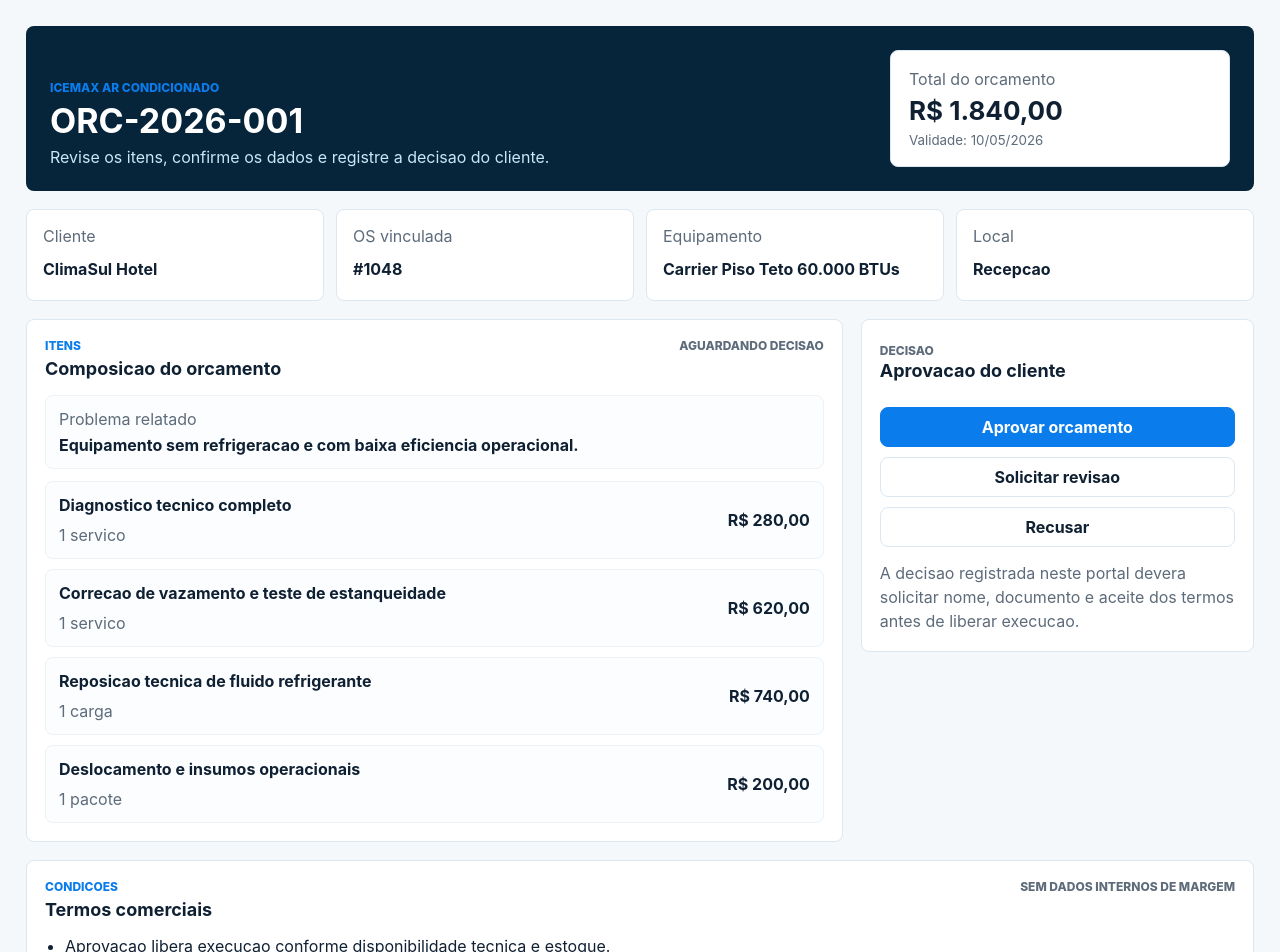
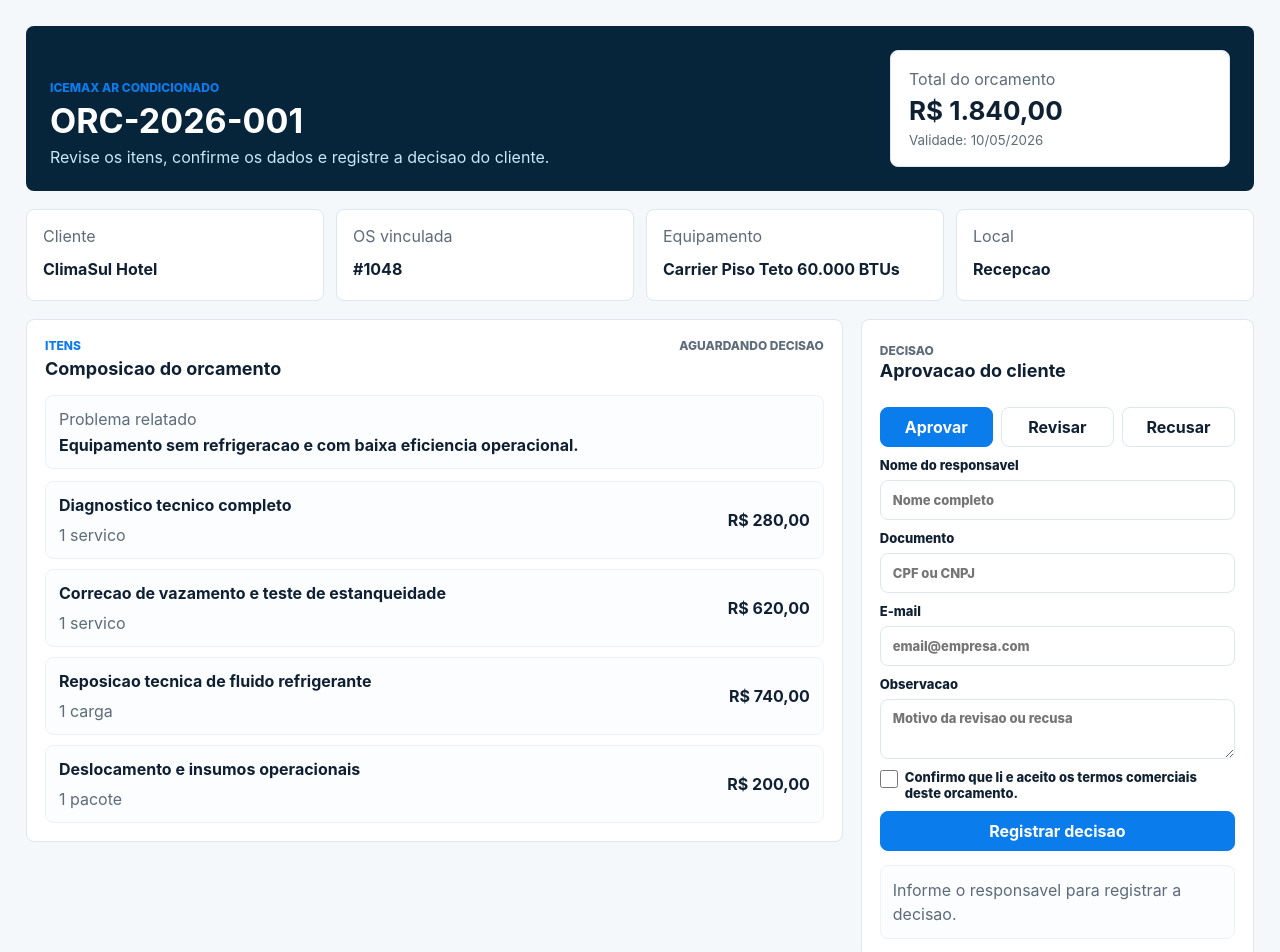
Before and after one commit to fael230982-ui/icemax, a Next.js app in the folder apps/web/: page /orcamentos/1 in a window 1280 px wide. Shown: the top 952 px of the page. Built offline with nearby package versions, Linux system fonts and the light colour scheme; no server answers.

Commit message:
feat: add interactive quote decision portal

```diff
--- /dev/null
+++ b/apps/web/app/orcamentos/[token]/QuoteDecisionForm.tsx
@@ -0,0 +1,110 @@
+"use client";
+
+import { useState } from "react";
+import { icemaxApi } from "../../../lib/api";
+
+type Decision = "approved" | "revision_requested" | "rejected";
+
+type QuoteDecisionFormProps = {
+  token: string;
+};
+
+const decisions: Array<{ value: Decision; label: string }> = [
+  { value: "approved", label: "Aprovar" },
+  { value: "revision_requested", label: "Revisar" },
+  { value: "rejected", label: "Recusar" },
+];
+
+export function QuoteDecisionForm({ token }: QuoteDecisionFormProps) {
+  const [decision, setDecision] = useState<Decision>("approved");
+  const [customerName, setCustomerName] = useState("");
+  const [customerDocument, setCustomerDocument] = useState("");
+  const [customerEmail, setCustomerEmail] = useState("");
+  const [reason, setReason] = useState("");
+  const [acceptedTerms, setAcceptedTerms] = useState(false);
+  const [status, setStatus] = useState<"idle" | "loading" | "success" | "error">("idle");
+  const [message, setMessage] = useState("Informe o responsavel para registrar a decisao.");
+
+  async function submitDecision() {
+    if (!customerName.trim()) {
+      setStatus("error");
+      setMessage("Informe o nome do responsavel pela decisao.");
+      return;
+    }
+
+    if (decision === "approved" && !acceptedTerms) {
+      setStatus("error");
+      setMessage("Para aprovar, confirme o aceite dos termos comerciais.");
+      return;
+    }
+
+    setStatus("loading");
+    setMessage("Registrando decisao...");
+
+    try {
+      await icemaxApi.publicQuoteDecision(token, {
+        decision,
+        customerName,
+        customerDocument: customerDocument || undefined,
+        customerEmail: customerEmail || undefined,
+        acceptedTerms,
+        reason: reason || undefined,
+      });
+      setStatus("success");
+      setMessage("Decisao registrada. A equipe sera notificada para seguir o fluxo operacional.");
+    } catch {
+      setStatus("error");
+      setMessage("Nao foi possivel registrar agora. Confira os dados ou tente novamente quando a API estiver disponivel.");
+    }
+  }
+
+  return (
+    <div className="quoteDecisionForm">
+      <div className="decisionTabs" role="tablist" aria-label="Decisao do orcamento">
+        {decisions.map((item) => (
+          <button
+            key={item.value}
+            className={decision === item.value ? "active" : "secondary"}
+            type="button"
+            onClick={() => setDecision(item.value)}
+          >
+            {item.label}
+          </button>
+        ))}
+      </div>
+
+      <label>
+        Nome do responsavel
+        <input value={customerName} onChange={(event) => setCustomerName(event.target.value)} placeholder="Nome completo" />
+      </label>
+
+      <label>
+        Documento
+        <input value={customerDocument} onChange={(event) => setCustomerDocument(event.target.value)} placeholder="CPF ou CNPJ" />
+      </label>
+
+      <label>
+        E-mail
+        <input value={customerEmail} onChange={(event) => setCustomerEmail(event.target.value)} placeholder="email@empresa.com" />
+      </label>
+
+      <label>
+        Observacao
+        <textarea value={reason} onChange={(event) => setReason(event.target.value)} rows={3} placeholder="Motivo da revisao ou recusa" />
+      </label>
+
+      <label className="quoteCheck">
+        <input checked={acceptedTerms} onChange={(event) => setAcceptedTerms(event.target.checked)} type="checkbox" />
+        Confirmo que li e aceito os termos comerciais deste orcamento.
+      </label>
+
+      <button type="button" onClick={submitDecision} disabled={status === "loading"}>
+        {status === "loading" ? "Registrando..." : "Registrar decisao"}
+      </button>
+
+      <p className={status === "error" ? "quoteFeedback error" : status === "success" ? "quoteFeedback success" : "quoteFeedback"}>
+        {message}
+      </p>
+    </div>
+  );
+}
--- a/apps/web/app/orcamentos/[token]/page.tsx
+++ b/apps/web/app/orcamentos/[token]/page.tsx
@@ -1,3 +1,5 @@
+import { QuoteDecisionForm } from "./QuoteDecisionForm";
+
 type QuotePageProps = {
   params: Promise<{
     token: string;
@@ -111,13 +113,7 @@ export default async function QuoteApprovalPage({ params }: QuotePageProps) {
               <h2>Aprovacao do cliente</h2>
             </div>
           </div>
-          <button>Aprovar orcamento</button>
-          <button className="secondary">Solicitar revisao</button>
-          <button className="secondary">Recusar</button>
-          <p>
-            A decisao registrada neste portal devera solicitar nome, documento e aceite dos termos antes de liberar
-            execucao.
-          </p>
+          <QuoteDecisionForm token={token} />
         </aside>
       </section>
 
--- a/apps/web/app/styles.css
+++ b/apps/web/app/styles.css
@@ -1152,7 +1152,72 @@ dd {
   width: 100%;
 }
 
-.quoteDecision p {
+.quoteDecisionForm {
+  display: grid;
+  gap: 10px;
+}
+
+.decisionTabs {
+  display: grid;
+  grid-template-columns: repeat(3, minmax(0, 1fr));
+  gap: 8px;
+}
+
+.decisionTabs button {
+  padding: 0 8px;
+}
+
+.decisionTabs button.active {
+  background: var(--primary);
+  color: #ffffff;
+  border-color: var(--primary);
+}
+
+.quoteDecisionForm label {
+  display: grid;
+  gap: 7px;
+  color: var(--ink);
+  font-size: 13px;
+  font-weight: 800;
+}
+
+.quoteDecisionForm input,
+.quoteDecisionForm textarea {
+  width: 100%;
+}
+
+.quoteCheck {
+  grid-template-columns: 18px 1fr;
+  align-items: start;
+  font-weight: 600;
+}
+
+.quoteCheck input {
+  min-height: 18px;
+  margin: 1px 0 0;
+}
+
+.quoteFeedback {
+  border: 1px solid #edf2f7;
+  border-radius: 8px;
+  padding: 12px;
+  background: #fbfdff;
+}
+
+.quoteFeedback.success {
+  color: #065f46;
+  border-color: #bbf7d0;
+  background: #ecfdf5;
+}
+
+.quoteFeedback.error {
+  color: #991b1b;
+  border-color: #fecaca;
+  background: #fff1f2;
+}
+
+.quoteDecision p,
+.quoteFeedback {
   margin: 4px 0 0;
   line-height: 1.5;
 }
--- a/apps/web/lib/api.ts
+++ b/apps/web/lib/api.ts
@@ -122,6 +122,9 @@ export const icemaxApi = {
   createContract: (body: unknown, token?: string) => apiRequest<unknown>("/contracts", { method: "POST", body, token }),
   quotes: (token?: string) => apiRequest<ApiListResponse<unknown>>("/quotes", { token }),
   quoteApprovalPackage: (quoteId: string, token?: string) => apiRequest<unknown>(`/quotes/${quoteId}/approval-package`, { token }),
+  publicQuote: (publicToken: string) => apiRequest<unknown>(`/public/quotes/${publicToken}`),
+  publicQuoteDecision: (publicToken: string, body: unknown) =>
+    apiRequest<unknown>(`/public/quotes/${publicToken}/decision`, { method: "PATCH", body }),
   stock: (token?: string) => apiRequest<ApiListResponse<unknown> & { alerts: unknown[] }>("/stock", { token }),
   integrations: (token?: string) => apiRequest<ApiListResponse<unknown>>("/integrations", { token }),
   uploadFile: (body: unknown, token?: string) => apiRequest<unknown>("/files", { method: "POST", body, token }),
```
Also changed, not shown: 3 other files (tests, documents, lock files or other folders).
